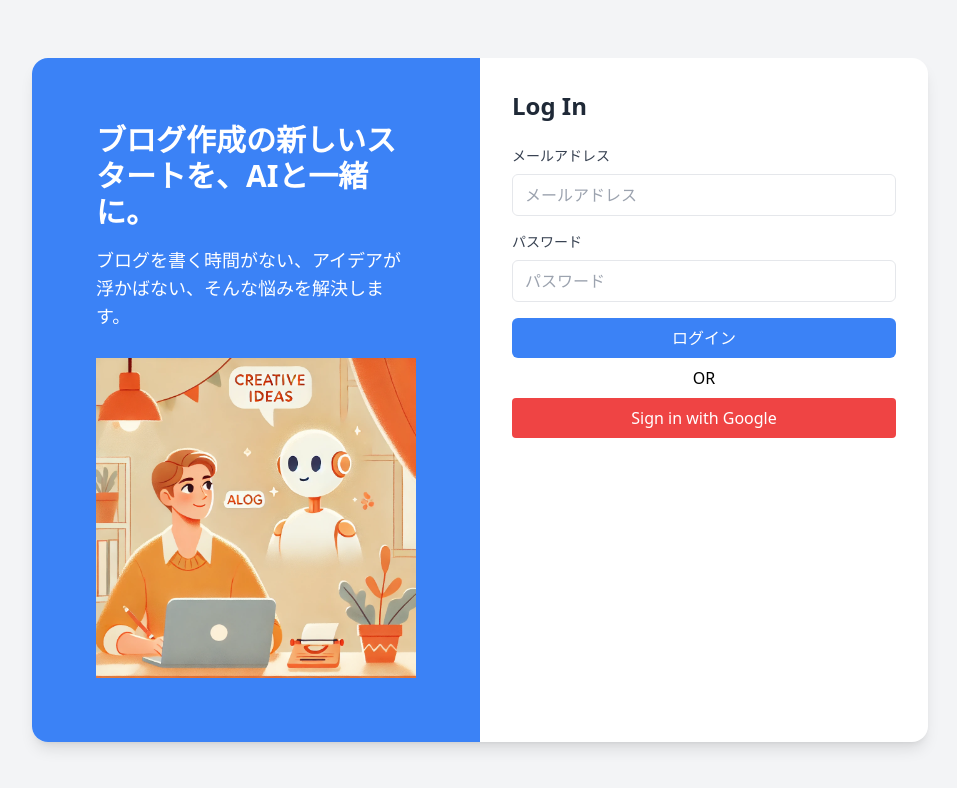
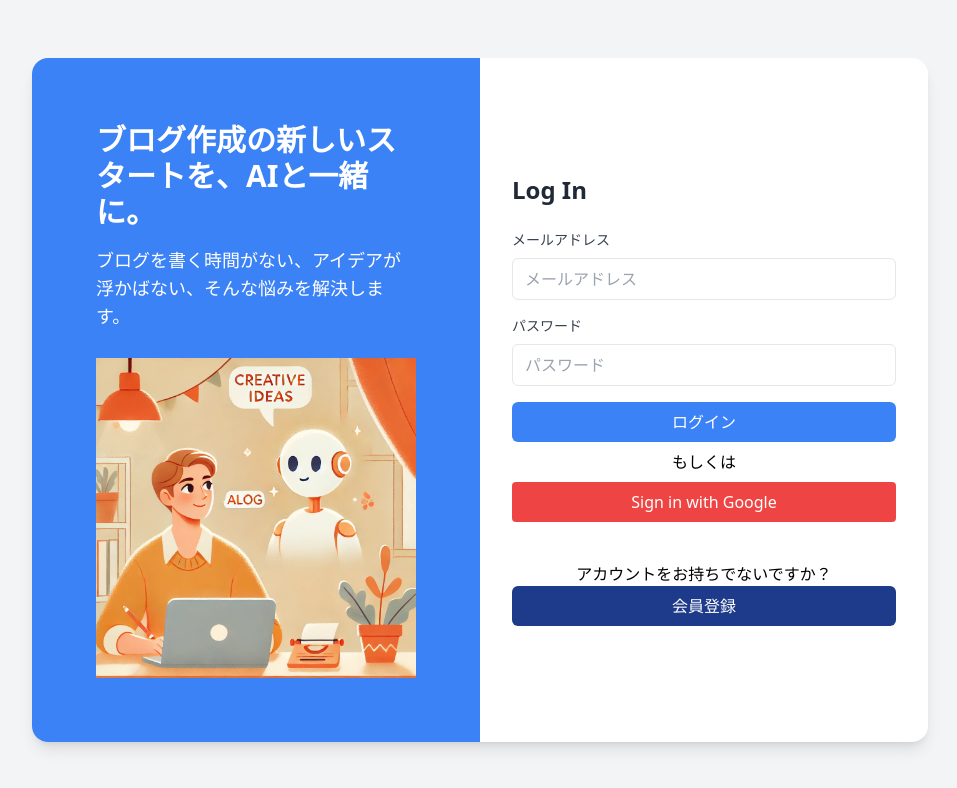
Before and after one commit to spite400k/my-next-app, a Next.js app: page /login in a window 1280 px wide. Shown: the top 788 px of the page, without its empty margins (160-1117 px from the left). Built offline with nearby package versions, Linux system fonts and the light colour scheme.

Commit message:
ログイン画面のデザイン変更

```diff
--- a/app/components/login/login.tsx
+++ b/app/components/login/login.tsx
@@ -50,7 +50,7 @@ export default function Login() {
             </div>
           </div>
 
-          <div className="w-1/2 p-8">
+          <div className="w-1/2 p-8 flex flex-col justify-center">
             <h2 className="text-2xl font-bold text-gray-800 mb-6">Log In</h2>
             {error && <p className="text-red-500 text-sm mb-4">{error}</p>}
             <form onSubmit={handleSubmit}>
@@ -83,13 +83,19 @@ export default function Login() {
               </button>
 
             </form>
-              <div className="text-center py-2 ">OR</div>
+            <div className="text-center py-2 ">もしくは</div>
               <button
                 onClick={() => signIn("google", { callbackUrl: "/login" })}
-                  className="w-full bg-red-500 text-white py-2 rounded"
+                className="w-full bg-red-500 text-white py-2 rounded hover:bg-red-600"
                 disabled={loading}
               >
               Sign in with Google
+            </button>
+            <div className="text-center pt-10 ">アカウントをお持ちでないですか？</div>
+            <button
+              className="w-full bg-blue-900 text-white py-2 rounded-md hover:bg-blue-700 transition"
+              disabled={loading}>
+              <a href="/signup">会員登録</a>
             </button>
           </div>
         </div>
```
Lines whose indentation alone changed are shown as unchanged.
